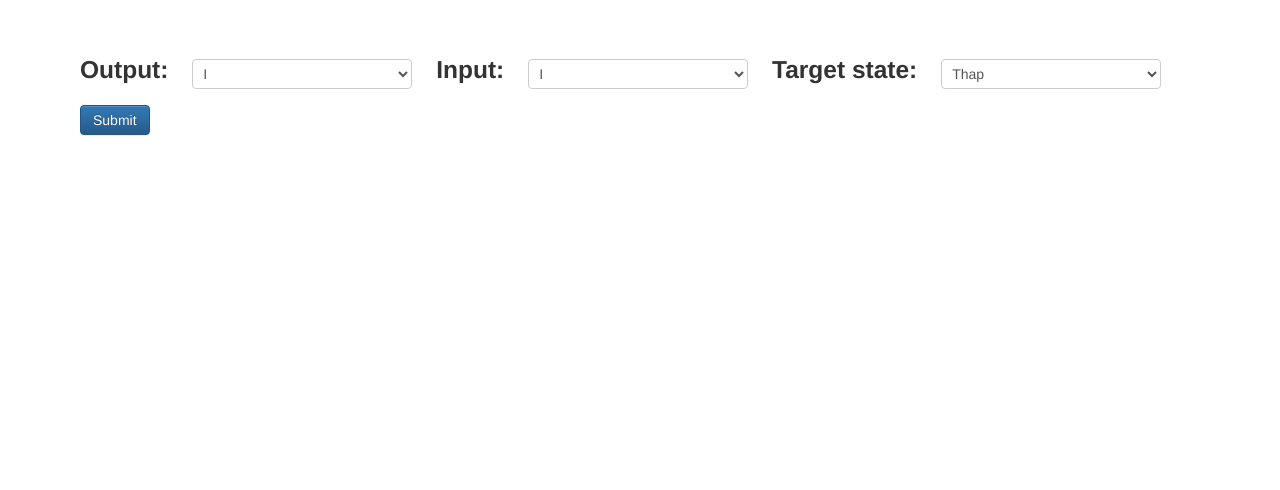
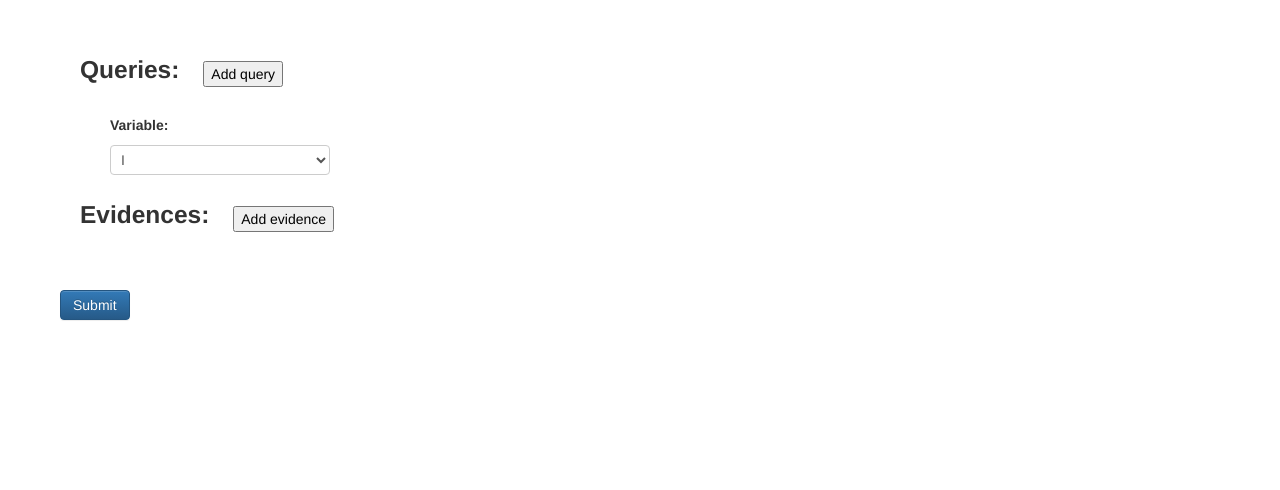
Before and after one commit to martinakaduc/bayesianNetwork, a Flask app: page /inference/ in a window 1280 px wide. Shown: the part 80-570 px from the top of the page. Run offline with Flask 2, Linux system fonts and the light colour scheme; parts of the project's set-up code (start-up, migrations or seed data) failed here and were passed over; some libraries are stand-ins or nearby versions.

Commit message:
Update inference

```diff
--- a/app/main.py
+++ b/app/main.py
@@ -200,14 +200,27 @@ def inference():
 def example_file():
     return send_file('data/model01.txt', as_attachment=True)
 
-@app.route('/postmethod/', methods = ['POST','GET'])
+@app.route('/postmethod/', methods = ['POST'])
 def get_post_javascript_data():
-    if request.method == 'POST':
-        outp = str(request.json['output'])
-        inp = str(request.json['input'])
-        stat = str(request.json['state'])
-        res = infer.query([outp], evidence={inp: stat})
-        print(res)
-        for i in range(0,len(res.values)):
-            resdict[nodes[outp].domain[i]] = round(res.values[i],3)
-    return json.dumps(resdict)
+    queries = request.json['queries']
+    evidences = request.json['evidences']
+    evidence_states = request.json['evidence_states']
+
+    # print(queries)
+    # print({key:val for key,val in zip(evidences, evidence_states)})
+
+    res = infer.query(queries, evidence={key:val for key,val in zip(evidences, evidence_states)}, joint=True)
+    print(res)
+
+    scope = res.scope()
+    cardinality = res.get_cardinality(scope)
+    assignment = res.assignment(list(range(np.product(list(cardinality.values())))))
+    values = res.values.reshape((-1,)).tolist()
+    # print(assignment)
+    # print(values)
+
+    res_row = []
+    for i, row in enumerate(assignment):
+        res_row.append([x[1] for x in row] + [round(values[i], 4)])
+
+    return json.dumps({'scope': scope, 'value': res_row})
--- a/app/templates/inference.html
+++ b/app/templates/inference.html
@@ -1,97 +1,276 @@
 {% extends "base.html" %}
 {% block content %}
-
+<form>
   <div class="form-inline">
 
-  <label for="sel1"><h3>Output:</h3></label>
-  <select class="form-control" id="sel1">
+    <label><h3>Queries:</h3></label>
+    <button type="button" id="add-query-btn">Add query</button>
+  </div>
+  <div id="query-list">
+
+    <div style="display: inline-block; padding: 0px 50px">
+      <label for="query-0"><h5>Variable:</h5></label>
+      <select class="form-control" id="query-0">
         {% for state in states %}
         <option>{{ state.variable }}</option>
         {% endfor %}
       </select>
+    </div>
+  </div>
 
-  <label for="sel2"><h3>Input:</h3></label>
-  <select class="form-control" id="sel2">
+  <div class="form-inline">
+
+    <label><h3>Evidences:</h3></label>
+    <button type="button" id="add-evidence-btn">Add evidence</button>
+  </div>
+
+  <div id="evidence-list">
+    <!-- <div style="display: inline-block; padding: 0px 50px">
+    <label for="evidence-0"><h5>Variable:</h5></label>
+    <select class="form-control" id="evidence-0">
     {% for state in states %}
     <option>{{ state.variable }}</option>
     {% endfor %}
   </select>
-
-  <label for="sel2"><h3>Target state:</h3></label>
-  <select class="form-control" id="sel3">
-  </select>
-
-  <button type="submit" class="btn btn-primary" id="inferbtn">Submit</button>
 </div>
 
+<div style="display: inline-block; padding: 0px 50px">
+<label for="evidence-value-0"><h5>State:</h5></label>
+<select class="form-control" id="evidence-value-0">
+</select>
+</div> -->
+
+</div>
+</form>
+<br>
+<button type="submit" class="btn btn-primary" id="inferbtn">Submit</button>
 <div id="inferresult" style="width: 100%; margin-top: 120px; text-align: center; vertical-align: middle;"></div>
 
 
 <script>
 
-var input = $('#sel2').find(":selected").text();
-var statelist;
+
+var queries = [];
+var evidences = [];
+var evidence_states = [];
+
+function reset_evidence_value(order) {
+  $('#evidence-value-'+order).html("");
+  var input = $('#evidence-'+order).find(":selected").text();
+
   {% for state in states %}
-  if ("{{state.variable}}" == input){
-    statelist = {{state.states | safe}};
+  if ("{{state.variable}}" == input) {
+    var state_list = {{state.states | safe}};
+
+    state_list.forEach((item, i) => {
+      $("<option>"+item+"</option>").appendTo("#evidence-value-"+order);
+    });
+
   }
   {% endfor %}
-
-for (var i=0; i<statelist.length; i++){
-  $("<option>"+statelist[i]+"</option>").appendTo("#sel3");
 }
 
-$('#sel2').on('change', function(){
-  $('#sel3').html("");
-  input = $('#sel2').find(":selected").text();
+function change_evidence(order) {
+  reset_evidence_value(order);
+  var evidence = $('#evidence-'+order).find(":selected").text();
+  evidences.push(evidence);
+  evidence_states.push($('#evidence-value-'+order).find(":selected").text());
+
+  $('#evidence-'+order).on('change', function() {
+    reset_evidence_value(order);
+    evidences[order] = $('#evidence-'+order).find(":selected").text();
+    evidence_states[order] = $('#evidence-value-'+order).find(":selected").text();
+  });
+
+  $('#evidence-value-'+order).on('change', function() {
+    evidences[order] = $('#evidence-'+order).find(":selected").text();
+    evidence_states[order] = $('#evidence-value-'+order).find(":selected").text();
+  });
+}
+
+function change_query(order) {
+  var query = $('#query-'+order).find(":selected").text();
+  queries.push(query);
+
+  $('#query-'+order).on('change', function() {
+    queries[order] = $('#query-'+order).find(":selected").text();
+  });
+}
+
+function find_duplicate_in_array(arra1) {
+  var object = {};
+  var result = [];
+
+  arra1.forEach(function (item) {
+    if(!object[item])
+    object[item] = 0;
+    object[item] += 1;
+  })
+
+  for (var prop in object) {
+    if(object[prop] >= 2) {
+      result.push(prop);
+    }
+  }
+
+  return result;
+
+}
+
+change_query(0);
+// change_evidence(0);
+
+$('#add-query-btn').click(function(){
+  var query_list = document.getElementById("query-list");
+  var new_query = document.createElement('select');
+  new_query.setAttribute("class", "form-control");
+  new_query.setAttribute("id", "query-"+queries.length);
+
+  var new_query_label = document.createElement('label');
+  new_query_label.setAttribute("for", "query-"+queries.length);
+
+  var label_name = document.createElement("h5");
+  label_name.innerHTML = "Variable:";
+
   {% for state in states %}
-    if ("{{state.variable}}" == input){
-      statelist = {{state.states | safe}};
-    }
+  var option = document.createElement('option');
+  option.innerHTML = "{{ state.variable }}";
+  new_query.appendChild(option);
   {% endfor %}
-  for (var i=0; i<statelist.length; i++){
-    $("<option>"+statelist[i]+"</option>").appendTo("#sel3");
-  }
+
+  new_query_label.appendChild(label_name);
+
+  var new_div = document.createElement("div");
+  new_div.setAttribute("style", "display: inline-block; padding: 0px 50px");
+
+  new_div.appendChild(new_query_label);
+  new_div.appendChild(new_query);
+
+  query_list.appendChild(new_div);
+  change_query(queries.length);
+});
+
+$('#add-evidence-btn').click(function(){
+  var evidence_list = document.getElementById("evidence-list");
+  var new_evidence = document.createElement('select');
+  new_evidence.setAttribute("class", "form-control");
+  new_evidence.setAttribute("id", "evidence-"+evidences.length);
+
+  var new_evidence_label = document.createElement('label');
+  new_evidence_label.setAttribute("for", "evidence-"+evidences.length);
+
+  var label_name = document.createElement("h5");
+  label_name.innerHTML = "Variable:";
+
+  new_evidence_label.appendChild(label_name);
+
+  {% for state in states %}
+  var option = document.createElement('option');
+  option.innerHTML = "{{ state.variable }}";
+  new_evidence.appendChild(option);
+  {% endfor %}
+
+  var new_evidence_div = document.createElement("div");
+  new_evidence_div.setAttribute("style", "display: inline-block; padding: 0px 50px");
+
+  new_evidence_div.appendChild(new_evidence_label);
+  new_evidence_div.appendChild(new_evidence);
+
+  //======================================================
+  var new_evidence_value = document.createElement('select');
+  new_evidence_value.setAttribute("class", "form-control");
+  new_evidence_value.setAttribute("id", "evidence-value-"+evidences.length);
+
+  var new_evidence_value_label = document.createElement('label');
+  new_evidence_value_label.setAttribute("for", "evidence-value-"+evidences.length);
+
+  var value_label_name = document.createElement("h5");
+  value_label_name.innerHTML = "State";
+
+  new_evidence_value_label.appendChild(value_label_name);
+
+  var new_evidence_value_div = document.createElement("div");
+  new_evidence_value_div.setAttribute("style", "display: inline-block; padding: 0px 50px");
+
+  new_evidence_value_div.appendChild(new_evidence_value_label);
+  new_evidence_value_div.appendChild(new_evidence_value);
+
+
+  //======================================================
+
+  evidence_list.appendChild(new_evidence_div);
+  evidence_list.appendChild(new_evidence_value_div);
+  evidence_list.appendChild(document.createElement('br'));
+
+  change_evidence(evidences.length);
 });
 
 $('#inferbtn').click(function(){
   $("#inferresult").html("");
-  var inp = $('#sel2').find(":selected").text();
-  var outp = $('#sel1').find(":selected").text();
-  var stat = $('#sel3').find(":selected").text();
-  if (inp == outp){
-    $("<h2 style='color:red;'>Input and output must be different.</h2>").appendTo("#inferresult");
-  } else {
+
+  var duplicate_query = find_duplicate_in_array(queries);
+  if (duplicate_query.length > 0){
+    $("<h3 style='color:red;'>Error: Duplicate query!</h3>").appendTo("#inferresult");
+    return;
+  }
+
+  var duplicate_evidence = find_duplicate_in_array(evidences);
+  if (duplicate_evidence.length > 0){
+    $("<h3 style='color:red;'>Error: Duplicate evidences!</h3>").appendTo("#inferresult");
+    return;
+  }
+
+  var conflict = queries.filter(e => evidences.indexOf(e) !== -1);
+  if (conflict.length > 0){
+    $("<h3 style='color:red;'>Error: Queries and evidences must be different!</h3>").appendTo("#inferresult");
+    return;
+  }
+
+  console.log(queries);
+  console.log(evidences);
+  console.log(evidence_states);
+
   $.ajax({
     type: "POST",
     contentType: "application/json; charset=utf-8",
     url: "/postmethod/",
-      data: JSON.stringify({input: inp, output: outp, state: stat}),
-      success: function(){
-        console.log("woohoo")
+    data: JSON.stringify({queries: queries, evidences: evidences, evidence_states: evidence_states}),
+    success: function(data) {
+      console.log("Success inference!");
+      console.log(data);
+      var table = $('<table class="table table-striped">');
+      $('<thead>').appendTo(table);
+
+      var tblHeader = "<tr>";
+      data['scope'].forEach((item, i) => {
+        tblHeader += "<th><h4>"+ item +"</h4></th>";
+      });
+      tblHeader += "<th><h4>Prob</h4></th></tr>";
+
+      $(tblHeader).appendTo(table);
+      $('</thead>').appendTo(table);
+      $('<tbody>').appendTo(table);
+
+      for (var row in data['value']){
+        val_row = "<tr>";
+
+        for (var col in data['value'][row]) {
+          val_row += "<td><p>"+ data['value'][row][col] +"</p></td>";
+        }
+
+        val_row += "</tr>";
+
+        $(val_row).appendTo(table);
+
+      }
+
+      $('</tbody></table>').appendTo(table);
+      $(table).appendTo("#inferresult");
     },
     dataType: "json"
   });
-    $.getJSON('/postmethod/',function(data){
-      console.log(data)
-      var table = $('<table class="table table-striped">');
-      $('<thead>').appendTo(table);
-      var tblHeader = "<tr><th><h4>state</h4></th><th><h4>prob</h4></th></tr>";
-      $(tblHeader).appendTo(table);
-      $('</thead>').appendTo(table);
-      $('<tbody>').appendTo(table);
-      for (var key in data){
-        $("<tr><td><h5>"+key+"</h5></td><td><h5>"+data[key]+"</h5></td></tr>").appendTo(table);
-      }
-      $('</tbody></table>').appendTo(table);
-      $(table).appendTo("#inferresult");
-    });
-  }
 
 });
-
-
-
 
 </script>
 
```
Lines whose indentation alone changed are shown as unchanged.
